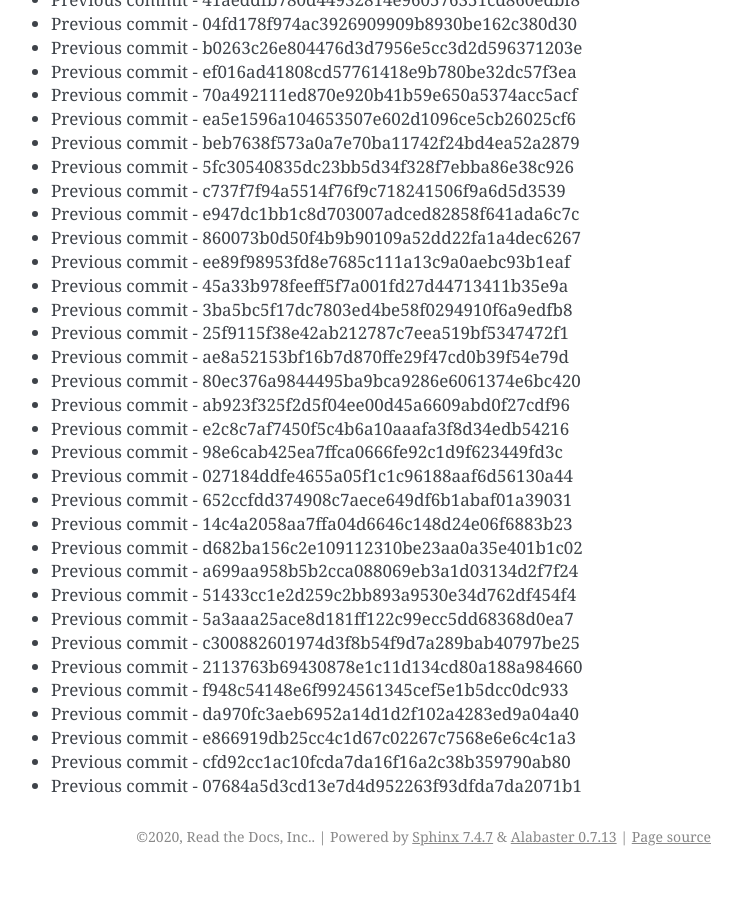
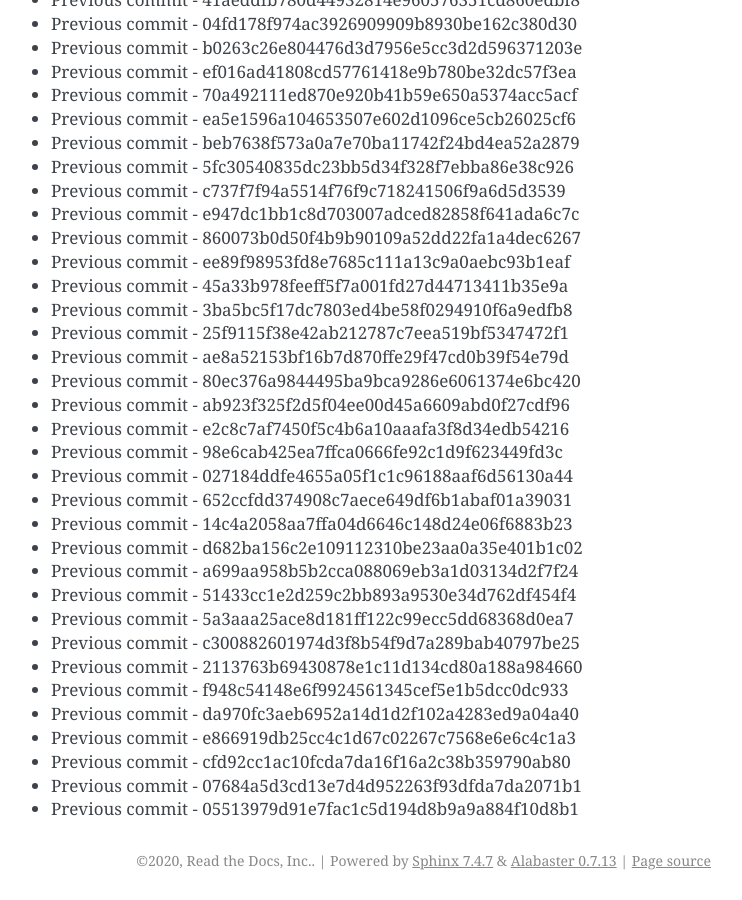
Before and after one commit to readthedocs/rtd-git-stresstest, a Sphinx documentation site: the page built from docs/updates.rst, in a window 1280 px wide and 900 px high, scrolled down 68048 px. Shown: the whole window, without its empty margins (399-1141 px from the left). Built offline with Sphinx 7.4.7, drawn with Linux system fonts in a browser that asks for light colours; before the commit the page ends 68924 px from its top, so only the background shows below that.

Commit message:
Generating commit from previous: 05513979d91e7fac1c5d194d8b9a9a884f10d8b1

```diff
--- a/docs/updates.rst
+++ b/docs/updates.rst
@@ -2891,3 +2891,4 @@ It can be tested for any performance characteristics.
 * Previous commit - e866919db25cc4c1d67c02267c7568e6e6c4c1a3
 * Previous commit - cfd92cc1ac10fcda7da16f16a2c38b359790ab80
 * Previous commit - 07684a5d3cd13e7d4d952263f93dfda7da2071b1
+* Previous commit - 05513979d91e7fac1c5d194d8b9a9a884f10d8b1
```
